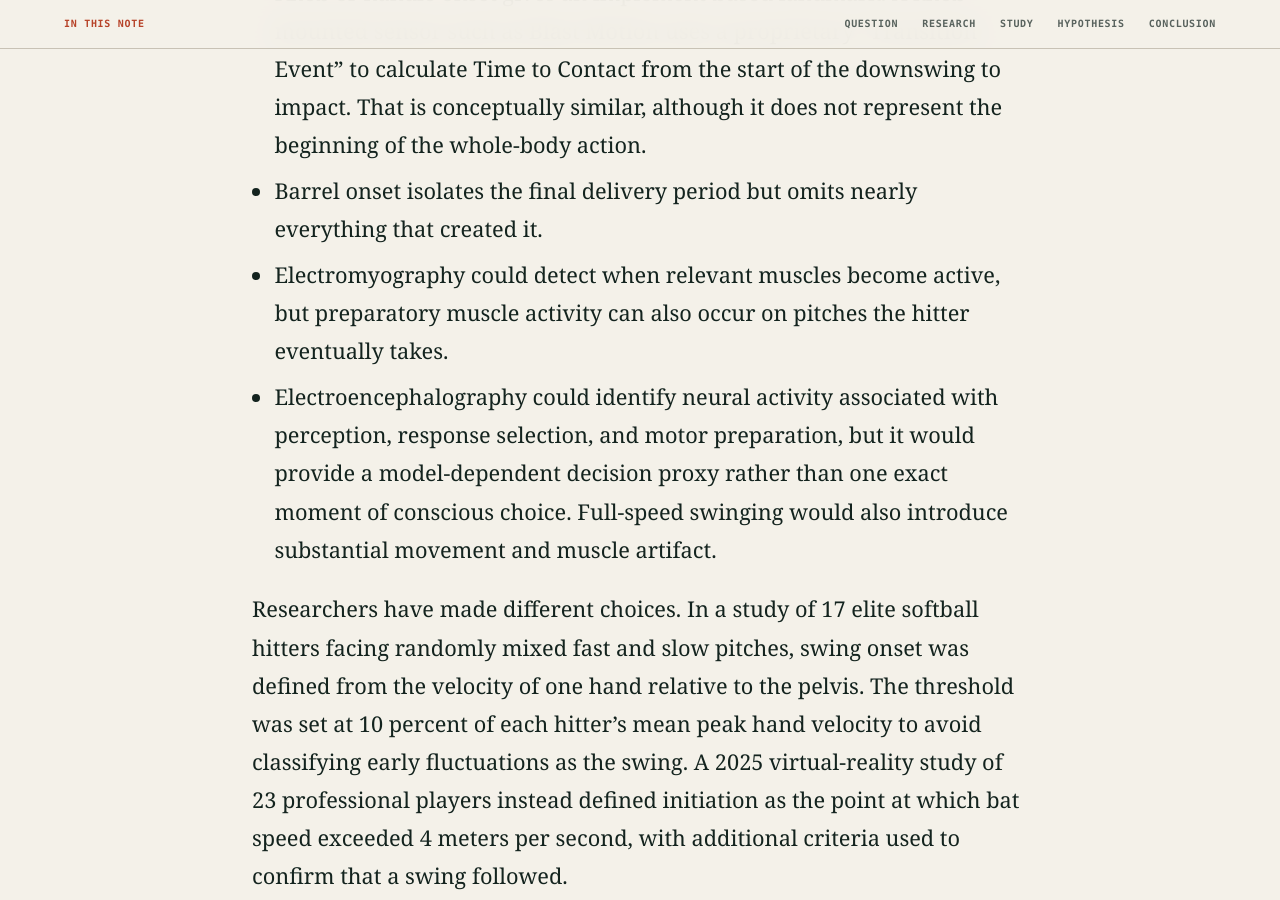
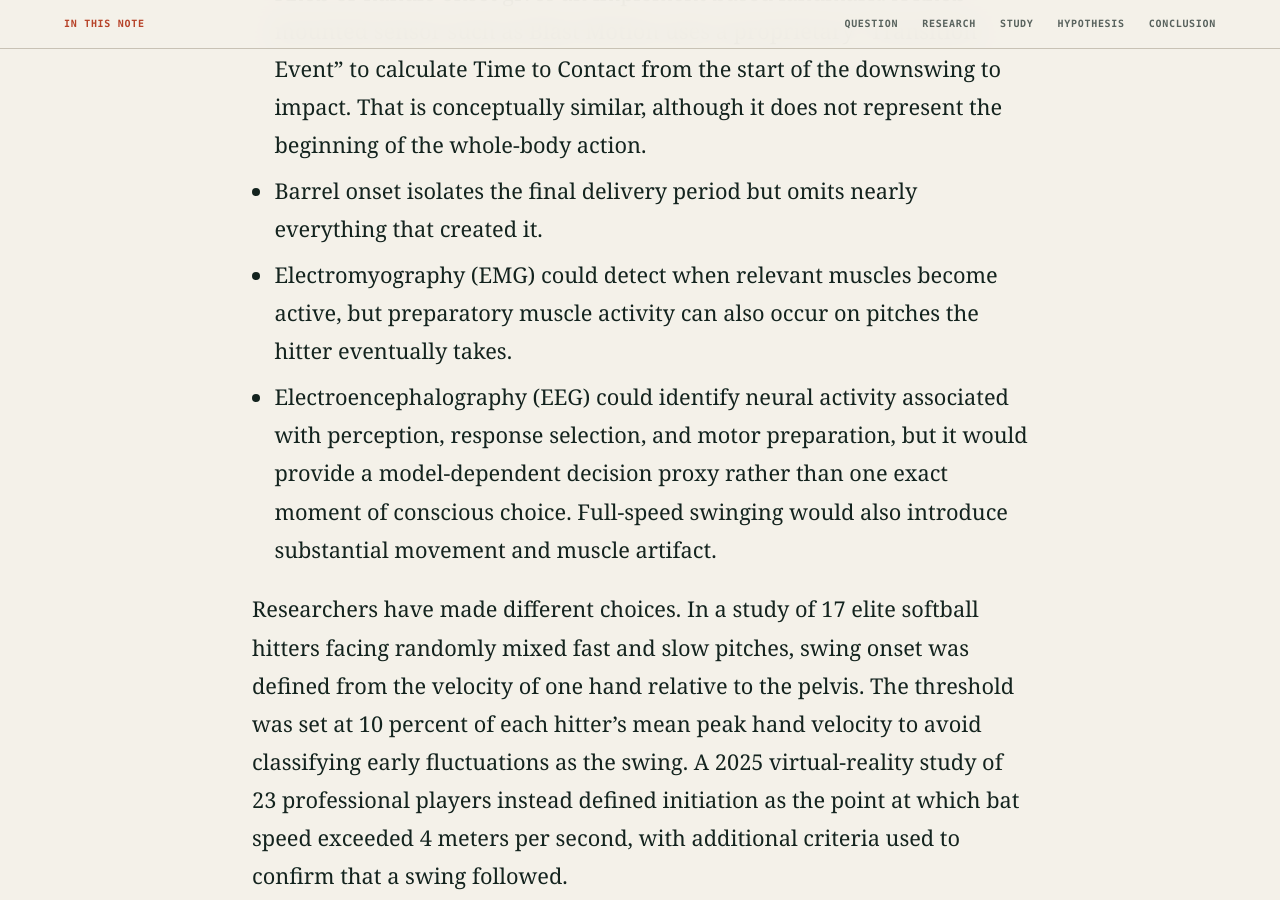
Before and after one commit to JacobChin/JacobChin.github.io, a Jekyll site: the page built from _posts/2026-09-05-decision-to-swing-to-contact.md, in a window 1280 px wide and 900 px high, scrolled down 4441 px. Built offline with Jekyll 4.4.1, drawn with Linux system fonts in a browser that asks for light colours.

Commit message:
Define EMG and EEG abbreviations

```diff
--- a/_posts/2026-09-05-decision-to-swing-to-contact.md
+++ b/_posts/2026-09-05-decision-to-swing-to-contact.md
@@ -57,8 +57,8 @@ Each of those events can serve as a starting point, but each answers a different
 - Hand onset provides a recognizable measure of bat delivery, but the lower body may have been rotating for a substantial period before it occurs.
 - Knob or handle onset gives an implement-based landmark. A knob-mounted sensor such as Blast Motion uses a proprietary “Transition Event” to calculate Time to Contact from the start of the downswing to impact. That is conceptually similar, although it does not represent the beginning of the whole-body action.
 - Barrel onset isolates the final delivery period but omits nearly everything that created it.
-- Electromyography could detect when relevant muscles become active, but preparatory muscle activity can also occur on pitches the hitter eventually takes.
-- Electroencephalography could identify neural activity associated with perception, response selection, and motor preparation, but it would provide a model-dependent decision proxy rather than one exact moment of conscious choice. Full-speed swinging would also introduce substantial movement and muscle artifact.
+- Electromyography (EMG) could detect when relevant muscles become active, but preparatory muscle activity can also occur on pitches the hitter eventually takes.
+- Electroencephalography (EEG) could identify neural activity associated with perception, response selection, and motor preparation, but it would provide a model-dependent decision proxy rather than one exact moment of conscious choice. Full-speed swinging would also introduce substantial movement and muscle artifact.
 
 Researchers have made different choices. In a study of 17 elite softball hitters facing randomly mixed fast and slow pitches, swing onset was defined from the velocity of one hand relative to the pelvis. The threshold was set at 10 percent of each hitter’s mean peak hand velocity to avoid classifying early fluctuations as the swing. A 2025 virtual-reality study of 23 professional players instead defined initiation as the point at which bat speed exceeded 4 meters per second, with additional criteria used to confirm that a swing followed.
 
```
